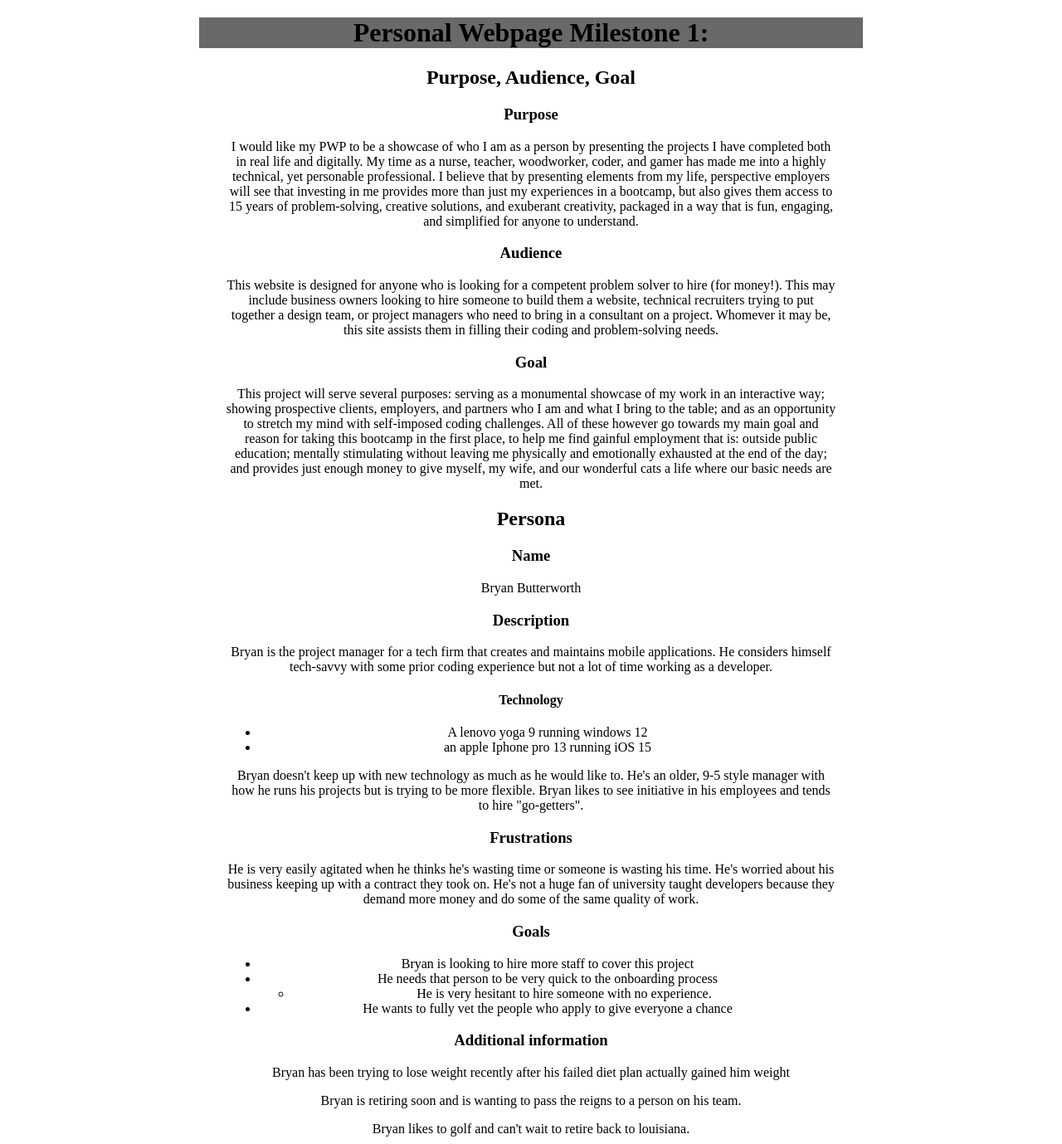
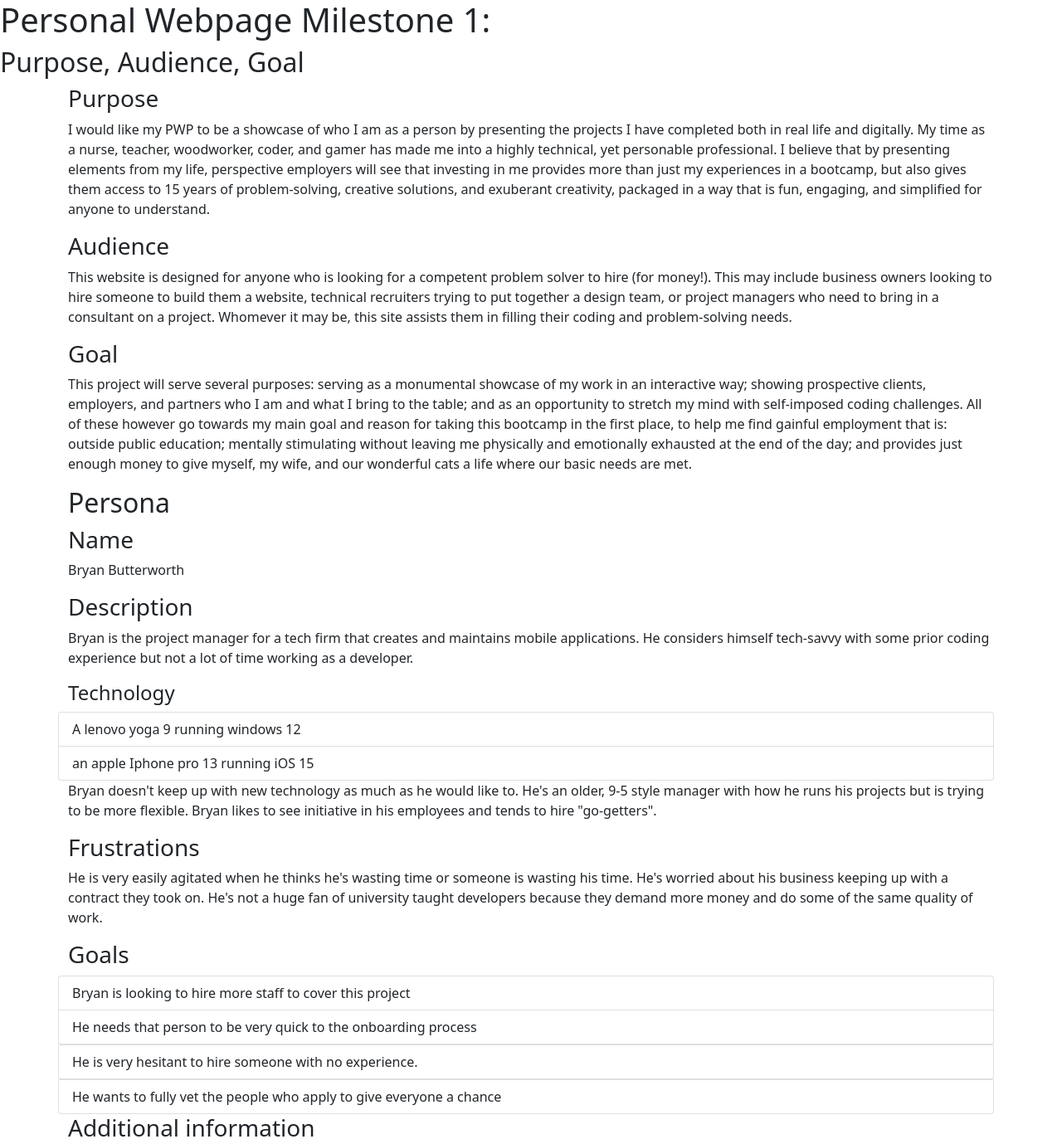
Before and after one commit to Nick-Rockford/deepdive-pwp, a plain HTML site: page public_html/documentation/milestone-1.html in a window 1280 px wide. Shown: the top 1379 px of the page at 83% size. Drawn offline with nearby package versions, Linux system fonts and the light colour scheme.

Commit message:
messing around with bootstrap to see how it works. got some stuff working!

```diff
--- a/public_html/documentation/milestone-1.html
+++ b/public_html/documentation/milestone-1.html
@@ -1,23 +1,26 @@
-<!DOCTYPE html>
+<!doctype html>
 <html lang="en">
 <head>
-	<meta charset="utf-8"/>
-	<meta name="viewport" content="width=device-width, initial-scale=1"/>
+	<!-- Required meta tags -->
+	<meta charset="utf-8">
+	<meta name="viewport" content="width=device-width, initial-scale=1">
+	<!-- Bootstrap CSS -->
+	<link href="https://cdn.jsdelivr.net/npm/bootstrap@5.0.0/dist/css/bootstrap.min.css" rel="stylesheet" integrity="sha384-wEmeIV1mKuiNpC+IOBjI7aAzPcEZeedi5yW5f2yOq55WWLwNGmvvx4Um1vskeMj0" crossorigin="anonymous">
+	<title>Hello, world!</title>
+</head>
+<body>
+<!-- Bootstrap Bundle with Popper -->
+<script src="https://cdn.jsdelivr.net/npm/bootstrap@5.0.0/dist/js/bootstrap.bundle.min.js" integrity="sha384-p34f1UUtsS3wqzfto5wAAmdvj+osOnFyQFpp4Ua3gs/ZVWx6oOypYoCJhGGScy+8" crossorigin="anonymous"></script>
 
-	<!-- custom CSS stylesheet -->
-	<link rel="stylesheet" href="style-1.css" type="text/css"/>
+<div class="constainer-fluid"> <!--header-->
+	<div class="row">
+	<h1>Personal Webpage Milestone 1:</h1>
+	<h2>Purpose, Audience, Goal</h2>
+</div>
+</div><!--header-->
+<div class="container">
 
-	<title>milestone-1</title>
-</head>
-
-<body>
-
-<div class="header">
-	<h1>Personal Webpage Milestone 1:</h1>
-</div><!--header-->
-<div class="start-block">
-	<h2>Purpose, Audience, Goal </h2>
-	<div class="new-element"> <!--Purpose block-->
+	<div class="row"> <!--Purpose block-->
 		<h3>Purpose</h3>
 		<p>I would like my PWP to be a showcase of who I am as a person by presenting the projects I have completed both in
 			real life and digitally. My time as a nurse, teacher, woodworker, coder, and gamer has made me into a highly
@@ -26,14 +29,14 @@
 			15 years of problem-solving, creative solutions, and exuberant creativity, packaged in a way that is fun,
 			engaging, and simplified for anyone to understand.</p>
 	</div><!--end of Purpose block-->
-	<div class="new-element"> <!--Audience block-->
+	<div class="row"> <!--Audience block-->
 		<h3>Audience</h3>
 		<p>This website is designed for anyone who is looking for a competent problem solver to hire (for money!). This may
 			include business owners looking to hire someone to build them a website, technical recruiters trying to put
 			together a design team, or project managers who need to bring in a consultant on a project. Whomever it may be,
 			this site assists them in filling their coding and problem-solving needs.</p>
 	</div><!--end of Audience block-->
-	<div class="new-element"> <!--Goal block-->
+	<div class="row"> <!--Goal block-->
 		<h3>Goal</h3>
 		<p>This project will serve several purposes: serving as a monumental showcase of my work in an interactive way;
 			showing prospective clients, employers, and partners who I am and what I bring to the table; and as an opportunity
@@ -44,43 +47,43 @@
 	</div><!--end of Goal block-->
 </div><!--end of Start Block-->
 
-<div class="start-block"><!---persona--->
+<div class="container"><!---persona--->
 	<h2>Persona</h2>
-	<div class="new-element"><!--name-->
+	<div class="row"><!--name-->
 		<h3>Name</h3>
 		<p>Bryan Butterworth</p>
 	</div><!--end of name-->
-	<div class="new-element"> <!--description-->
+	<div class="row"> <!--description-->
 		<h3>Description</h3>
 		<p>Bryan is the project manager for a tech firm that creates and maintains mobile applications. He considers himself
 			tech-savvy with some prior coding experience but not a lot of time working as a developer.</p>
 		<h4>Technology </h4>
-		<ul>
-			<li>A lenovo yoga 9 running windows 12</li>
-			<li>an apple Iphone pro 13 running iOS 15</li>
+		<ul class="list-group">
+			<li class="list-group-item">A lenovo yoga 9 running windows 12</li>
+			<li class="list-group-item">an apple Iphone pro 13 running iOS 15</li>
 		</ul>
 		<p>Bryan doesn't keep up with new technology as much as he would like to. He's an older, 9-5 style manager with how
 			he runs his projects but is trying to be more flexible. Bryan likes to see initiative in his employees and tends to hire
 			"go-getters". </p>
 	</div><!--end of description-->
-	<div class="new-element"><!--frustrations-->
+	<div class="row"><!--frustrations-->
 		<h3>Frustrations</h3>
 		<p>He is very easily agitated when he thinks he's wasting time or someone is wasting his time. He's worried about his business keeping
 			up with a contract they took on. He's not a huge fan of university taught developers because they demand more money and do some of the same quality of work.</p>
 	</div><!--end of frustrations-->
-	<div class="new-element"><!--Goals-->
+	<div class="row"><!--Goals-->
 		<h3>Goals</h3>
-		<ul>
-			<li>Bryan is looking to hire more staff to cover this project</li>
-			<li>He needs that person to be very quick to the onboarding process</li>
-			<ul>
-				<li>He is very hesitant to hire someone with no experience.</li>
+		<ul class="list-group">
+			<li class="list-group-item">Bryan is looking to hire more staff to cover this project</li>
+			<li class="list-group-item">He needs that person to be very quick to the onboarding process</li>
+			<ul class="list-group">
+				<li class="list-group-item">He is very hesitant to hire someone with no experience.</li>
 			</ul>
-			<li>He wants to fully vet the people who apply to give everyone a chance</li>
+			<li class="list-group-item">He wants to fully vet the people who apply to give everyone a chance</li>
 		</ul>
 
 	</div><!--end of goals-->
-	<div class="new-element"><!--additional-info-->
+	<div class="row"><!--additional-info-->
 <h3>Additional information</h3>
 		<p>Bryan has been trying to lose weight recently after his failed diet plan actually gained him weight</p>
 		<p>Bryan is retiring soon and is wanting to pass the reigns to a person on his team.</p>
```
